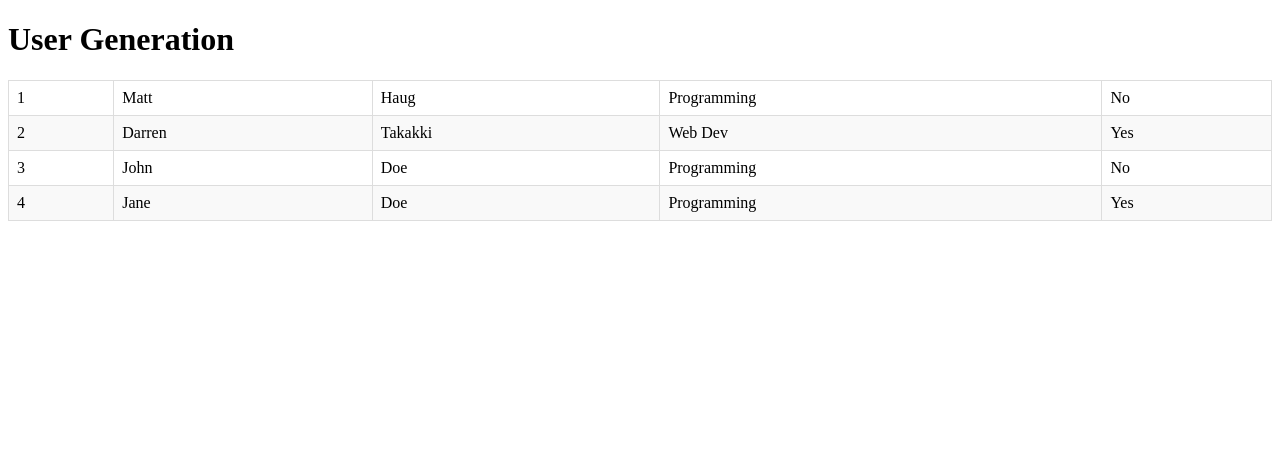
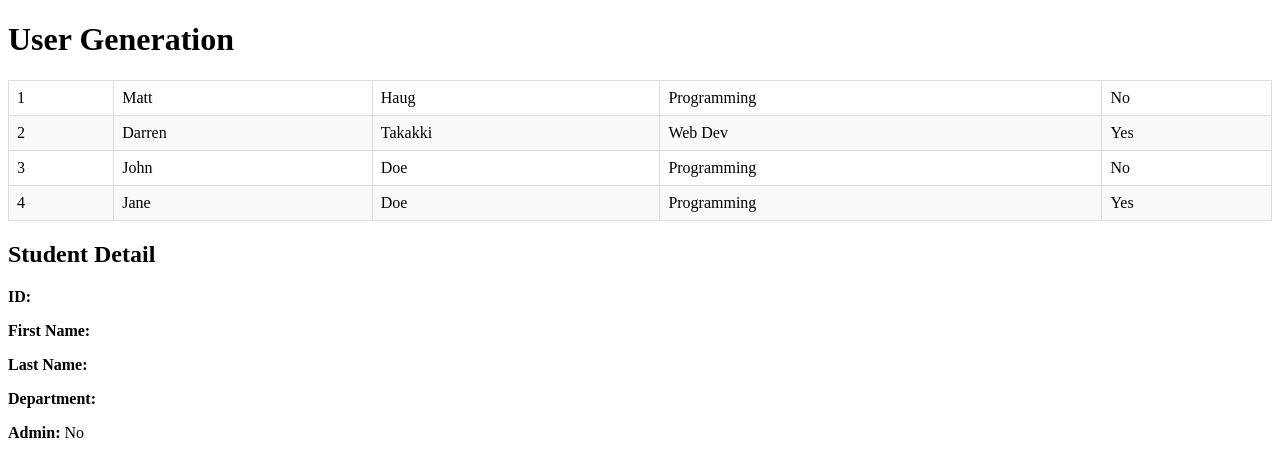
Before and after one commit to nanod24/Lab-Angular-Project, an Angular app: page / in a window 1280 px wide. Shown: the top 476 px of the page. Built offline with nearby package versions, Linux system fonts and the light colour scheme.

Commit message:
working on the student-list component

```diff
--- a/src/app/student-list/student-list.component.ts
+++ b/src/app/student-list/student-list.component.ts
@@ -19,5 +19,12 @@
       {id: 2, firstName: "Darren", lastName: "Takakki", department: "Web Dev", isAdmin: true},
       {id: 3, firstName: "John", lastName: "Doe", department: "Programming", isAdmin: false},
       {id: 4, firstName: "Jane", lastName: "Doe", department: "Programming", isAdmin:true}
-    ]
+    ];
+  // catch the onclick event form html
+  selectedStudent?: User;
+  //function to display the student
+  selectStudent(student: User): void {
+    this.selectedStudent = student;
+  }
+
 }
```
